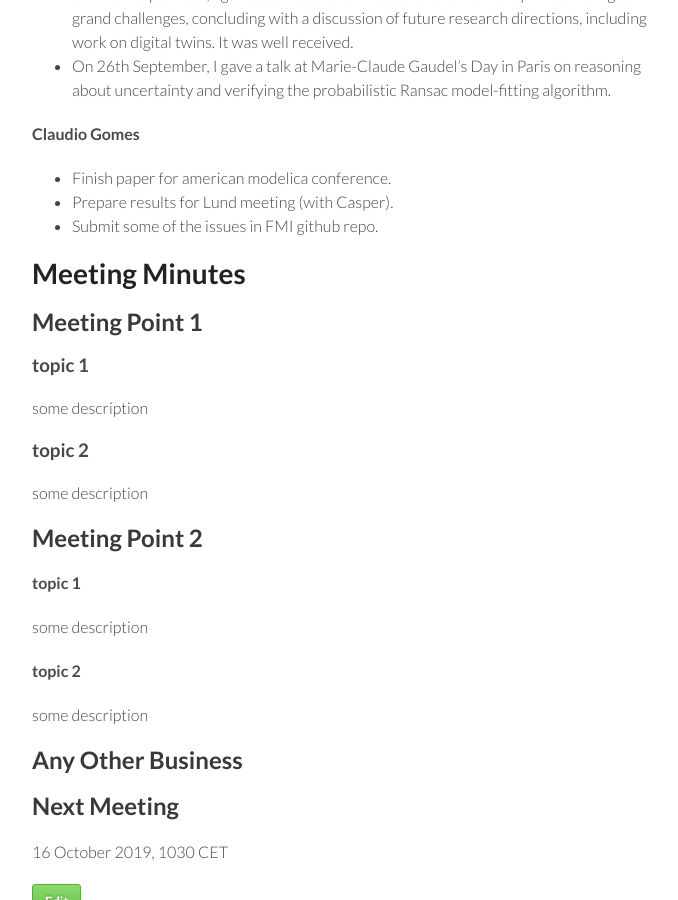
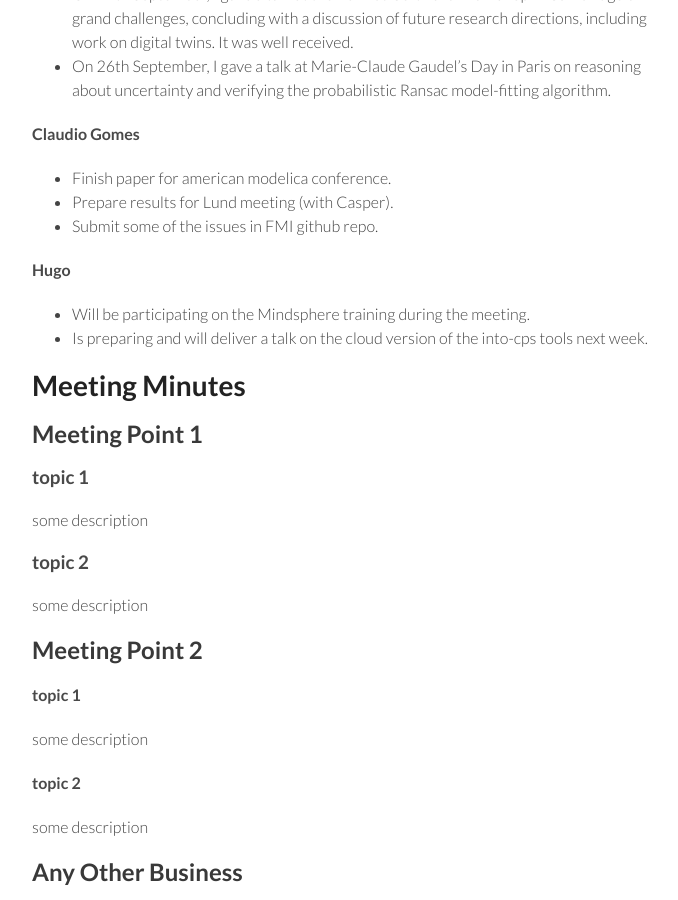
Before and after one commit to digitaltwincentre/digitaltwincentre.github.io, a Jekyll site: the page built from _biweeklies/Biweekly-5.md, in a window 1280 px wide and 900 px high, scrolled down 878 px. Shown: the whole window, without its empty margins (418-1096 px from the left). Built offline with Jekyll 4.4.1, drawn with Linux system fonts in a browser that asks for light colours; nearby versions of some CDN libraries.

Commit message:
Update Biweekly-5.md

```diff
--- a/_biweeklies/Biweekly-5.md
+++ b/_biweeklies/Biweekly-5.md
@@ -45,6 +45,9 @@ private information must be stored elsewhere.  -->
 * Prepare results for Lund meeting (with Casper).
 * Submit some of the issues in FMI github repo.
 
+#### Hugo
+* Will be participating on the Mindsphere training during the meeting.
+* Is preparing and will deliver a talk on the cloud version of the into-cps tools next week.
 
 Meeting Minutes
 ===============
```
